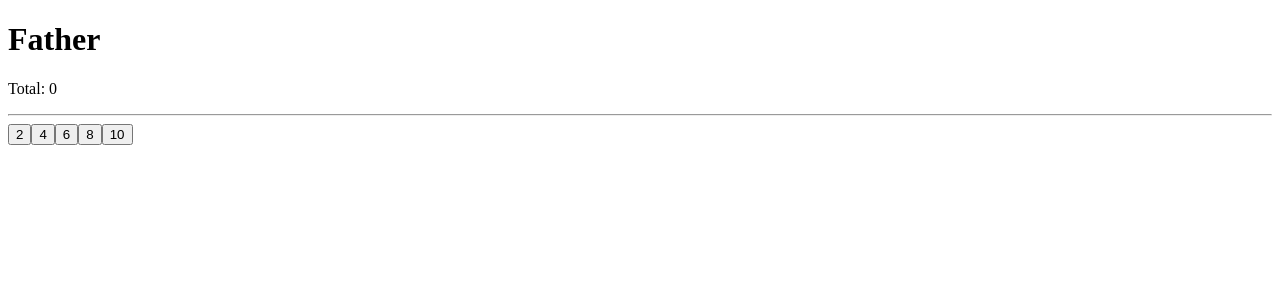
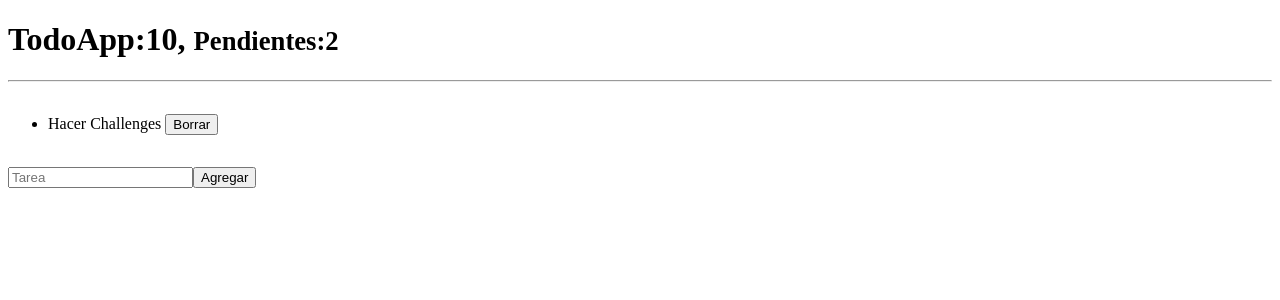
Before and after one commit to JeanGargano/Estructura-de-datos-y-algoritmos-2, a React (Vite) app: page / in a window 1280 px wide. Shown: the top 300 px of the page. Built offline with nearby package versions, Linux system fonts and the light colour scheme.

Commit message:
First Commit

```diff
--- a/src/Father.jsx
+++ /dev/null
@@ -1,32 +0,0 @@
-import React, {useState } from "react";
-import { Son } from "./Son";
-
-export const Father = ()=>{
-  const list = [2, 4, 6, 8, 10]
-  const [valor, setValor] = useState(0)
-
-  const increment = (num) =>{
-    setValor(valor + num)
-
-  }
-
-return(
-  <div>
-      <h1>Father</h1>
-      <p>Total: {valor}</p>
-      <hr />
-
-      {
-        list.map((n, idx) =>{
-          return(
-            <Son
-              key={idx}
-              numero={n}
-              increment={increment}
-            />
-          )
-        })
-      }
-  </div>
-)
-}
--- a/src/Son.jsx
+++ /dev/null
@@ -1,18 +0,0 @@
-import React from "react";
-
-export const Son = ({numero, increment}) => {
-
-    console.log("again reloaded")
-    return(
-        <button
-        className="btn btn-primary mr-3"
-        onClick={()=>{increment(numero)}}
-        >
-            {numero}
-
-        </button>
-    )
-
-
-
-}
--- /dev/null
+++ b/src/components/TodoAdd.jsx
@@ -0,0 +1,28 @@
+export const TodoAdd = ({onNewTodo}) =>{
+
+    const onFormSubmit = (event) => {
+        event.preventDefault()
+
+        const newTodo = {
+
+            id: new Date().getTime(),
+            description: "Hacer el proyecto",
+            done:false
+        }
+        onNewTodo(newTodo)
+    }
+
+    return(
+        <form onSubmit={(event) =>onFormSubmit(event)}>
+            <input
+                type="text"
+                placeholder="Tarea"
+                className="form-control"
+            />
+            <button
+                type="submit"
+                className="btn btn-outline-primary mt-1"
+            >Agregar</button>
+        </form>
+    )
+}
--- /dev/null
+++ b/src/components/TodoApp.jsx
@@ -0,0 +1,41 @@
+import React, {useReducer} from "react";
+import { TodoAdd } from "./TodoAdd";
+import { TodoReducer } from "./TodoReducer";
+import { TodoList } from "./TodoList";
+
+const initialState = [
+    {
+        id: new Date().getTime(),
+        description: "Hacer Challenges",
+        done: false
+
+    }
+]
+export const TodoApp = () =>{
+    const[todos, dispatch] = useReducer(TodoReducer, initialState)
+
+    const handleNewTodo = (todo) => {
+        const action = {
+            type: "TODO ADD TODO",
+            payload: todo
+        }
+        dispatch(action)
+    }
+
+    return(
+        <>
+            <h1>TodoApp:10, <small>Pendientes:2</small></h1>
+            <hr />
+
+            <div className="row">
+                <div className="col-7">
+                    <TodoList todos={todos} />
+                </div>
+                <div className="col5">
+                    <TodoAdd onNewTodo={handleNewTodo} />
+                </div>
+            </div>
+        </>
+    )
+
+}
--- /dev/null
+++ b/src/components/TodoItem.jsx
@@ -0,0 +1,10 @@
+export const TodoItem = ({ todo }) => {
+    return(
+    <>
+         <li className="list-group-item d-flex justify-content-between">
+            <span className='align-self-center'> { todo.description } </span>
+            <button className='btn btn-danger'> Borrar </button>
+         </li>
+    </>
+    )
+}
--- /dev/null
+++ b/src/components/TodoList.jsx
@@ -0,0 +1,15 @@
+import { TodoItem } from './TodoItem'
+export const TodoList = ({ todos = [] }) => {
+
+    return(
+        <ul className="List-group">
+            {
+                todos.map((todo, key) =>{
+                    return(
+                        <TodoItem key={key} todo={todo} />
+                    )
+                })
+            }
+        </ul>
+    )
+}
--- /dev/null
+++ b/src/components/TodoReducer.jsx
@@ -0,0 +1,10 @@
+export const TodoReducer = (initialState = [], action) => {
+
+    switch(action.type){
+        case "TODO ADD TODO":
+            return[... initialState, action.payload]
+        default:
+            return initialState
+    }
+
+}
--- a/src/main.jsx
+++ b/src/main.jsx
@@ -1,10 +1,11 @@
 import { StrictMode } from 'react';
 import { createRoot } from 'react-dom/client';
-import {Father} from "./Father";
+import { TodoApp } from './components/TodoApp';
+import "./index.css"
 
 
 createRoot(document.getElementById('root')).render(
   <StrictMode>
-    <Father />
+    <TodoApp/>
   </StrictMode>
 );
```
